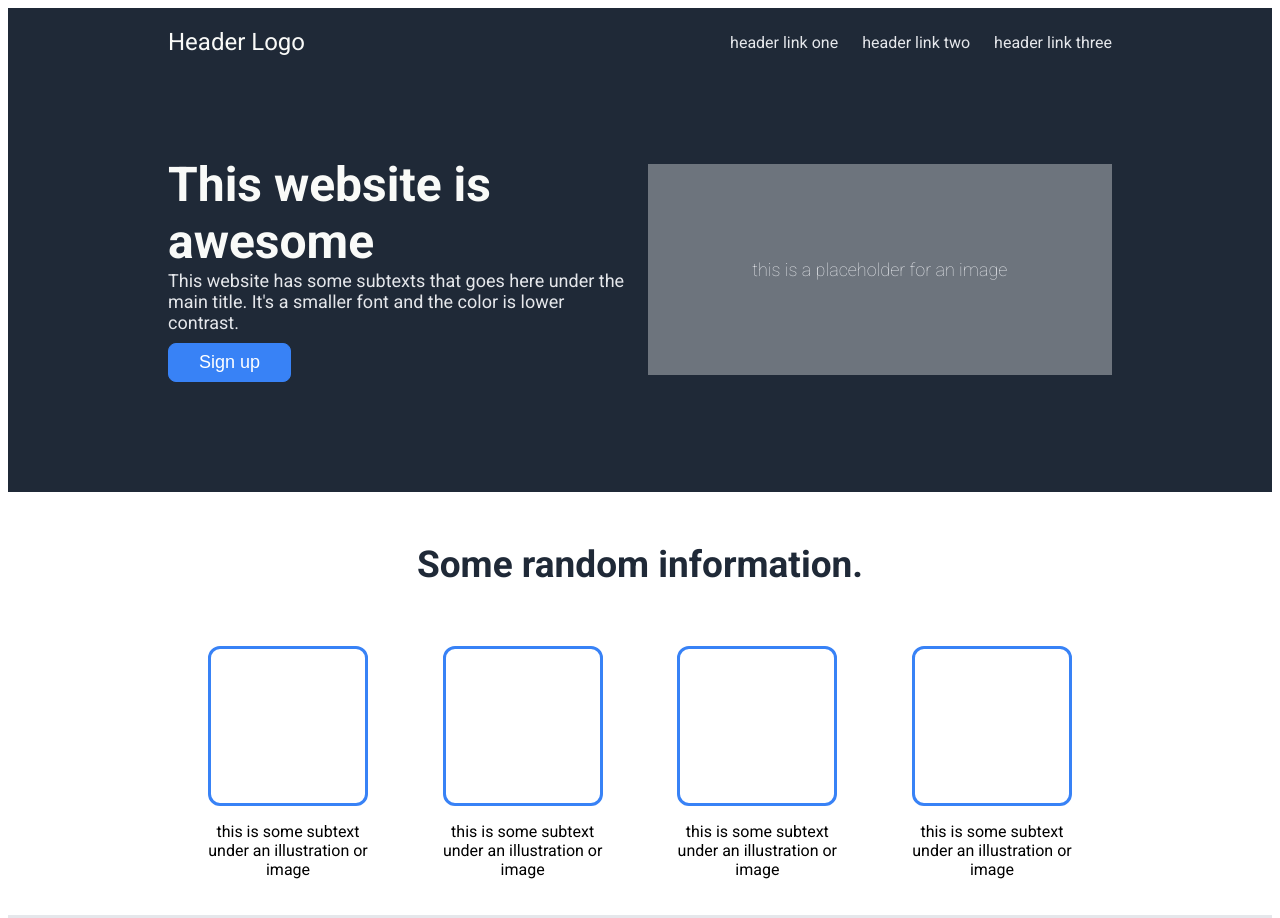
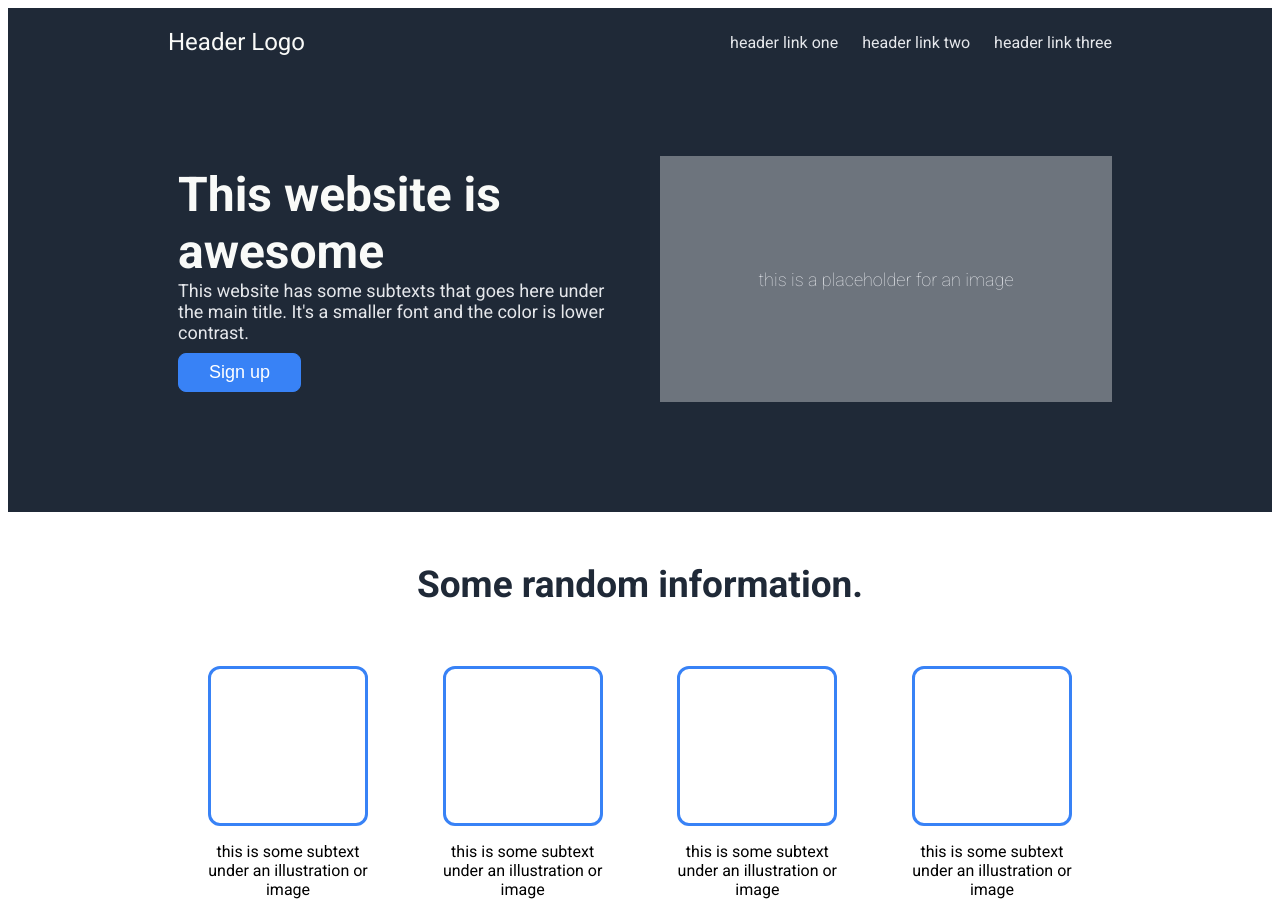
Before and after one commit to wenwen-dev/project-landing-page, a plain HTML site: page index.html in a window 1280 px wide. Shown: the top 918 px of the page. Drawn offline with Linux system fonts and the light colour scheme.

Commit message:
Review landing page

```diff
--- a/style.css
+++ b/style.css
@@ -1,10 +1,15 @@
-* {
+html {
   box-sizing: border-box;
+}
+
+*, *:before, *:after {
+  box-sizing: inherit;
 }
 
 body {
   display: flex;
-  height: 100vh;
+  /* height: 100vh; */
+  /* TODO: do I need to set height? */
   flex-direction: column;
   font-family: Roboto, Tahoma, sans-serif;
 }
@@ -31,24 +36,32 @@ body {
 
 .hero {
   display: flex;
-  align-items: center;
+  align-items: stretch;
   justify-content: space-between;
   gap: 20px;
+  /* min-width: 300px; */
+  /* border: 1px white solid; */
+
 }
 
 .header-and-hero .left {
-  width: 50%;
-  min-width: 300px;
-  margin: 0;
-  padding: 0;
+  /* width: 50%; */
+  /* min-width: 300px; */
+  /* margin: 0; */
+  padding: 10px;
+  flex: 1;
 }
 
 .header-and-hero .right {
+  display: flex;
+  align-items: center;
+  justify-content: center;
   background-color: #6D747D;
-  padding: 95px 88px;
-  width: 50%;
-  text-align: center;
+  /* padding: 95px 88px; */
+  /* width: 50%; */
   font-weight: lighter;
+  flex: 1;
+  margin: 0;
 }
 
 
```
